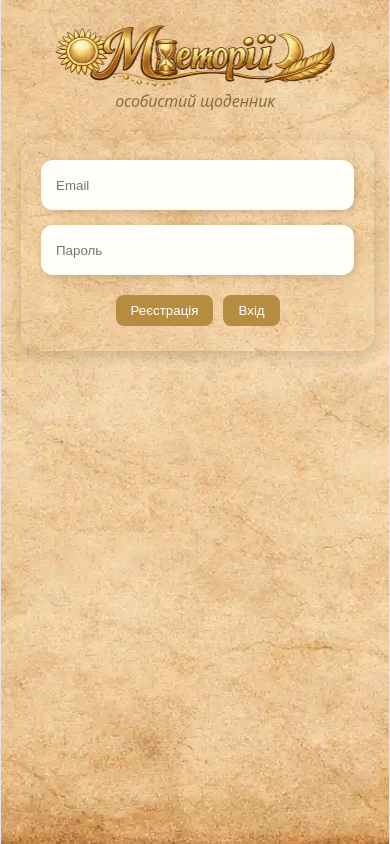
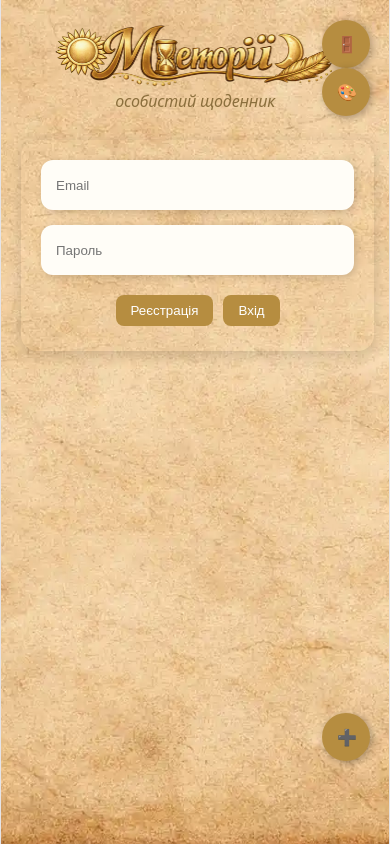
Before and after one commit to Nick-Kiianovskyi/memorii, a React (Vite) app in the folder frontend/: page / in a window 390 px wide. Built offline with nearby package versions, Linux system fonts and the light colour scheme.

Commit message:
Add mobile UI

```diff
--- a/frontend/src/App.css
+++ b/frontend/src/App.css
@@ -45,8 +45,6 @@ body {
 .entry-list {
   list-style: none;
 
-  /* Более тёмный песочный цвет */
-
   background: #e8dcc0;
   /* Внутренние отступы */
 
@@ -56,6 +54,8 @@ body {
   border-radius: 12px;
   box-shadow: 2px 2px 8px rgba(0, 0, 0, 0.15);
   height: calc(100vh - 150px);
+  /* max-height: calc(100vh-230px);*/
+
   overflow-y: auto;
 }
 
@@ -358,19 +358,22 @@ button:hover {
 }
 .editor-header {
   display: flex;
-  gap: 10px;
+
   /* margin-bottom: 15px; */
-  width: 100%;
+  /*width: 100%;*/
 }
 
 .entry-title-input {
-  flex: 1;
+  /*flex: 1;
   font-size: 16px;
-  font-family: inherit;
+  font-family: inherit;*/
+  width: 80%;
 }
 
 .entry-category {
+  /*width: 180px;*/
   width: 180px;
+  flex-shrink: 0;
 }
 .entry-selected {
   outline: 2px solid #8b6f3d;
@@ -515,6 +518,7 @@ entries-panel {
   }
   .diary-layout {
     flex-direction: column;
+    gap: 0;
   }
 
   .entries-panel {
@@ -552,3 +556,129 @@ entries-panel {
     padding: 20px;
   }
 }
+/*
+.floating-save-btn {
+  display: none;
+}*/
+/*
+.floating-new-btn {
+  display: none;
+} */
+.floating-exit-btn {
+  position: fixed;
+  top: 15px;
+  right: 15px;
+  width: 48px;
+  height: 48px;
+
+  font-size: 16px;
+  border: none;
+  border-radius: 50px;
+  background-color: #b68d40;
+  color: white;
+  box-shadow: 2px 2px 8px rgba(0, 0, 0, 0.3);
+  cursor: pointer;
+  z-index: 1000;
+}
+.floating-cat-btn {
+  position: fixed;
+  top: 63px;
+  right: 15px;
+  width: 48px;
+  height: 48px;
+
+  font-size: 16px;
+  border: none;
+  border-radius: 50px;
+  background-color: #b68d40;
+  color: white;
+  box-shadow: 2px 2px 8px rgba(0, 0, 0, 0.3);
+  cursor: pointer;
+  z-index: 1000;
+}
+.floating-new-btn {
+  position: fixed;
+  bottom: 141px;
+  right: 15px;
+  width: 48px;
+  height: 48px;
+
+  font-size: 16px;
+  border: none;
+  border-radius: 50px;
+  background-color: #b68d40;
+  color: white;
+  box-shadow: 2px 2px 8px rgba(0, 0, 0, 0.3);
+  cursor: pointer;
+  z-index: 1000;
+}
+.floating-back-btn {
+  position: fixed;
+  bottom: 78px;
+  right: 15px;
+  width: 48px;
+  height: 48px;
+
+  font-size: 16px;
+  border: none;
+  border-radius: 50px;
+  background-color: #b68d40;
+  color: white;
+  box-shadow: 2px 2px 8px rgba(0, 0, 0, 0.3);
+  cursor: pointer;
+  z-index: 1000;
+}
+
+.floating-save-btn {
+  display: block;
+  position: fixed;
+  bottom: 15px;
+  right: 15px;
+  width: 48px;
+  height: 48px;
+
+  font-size: 16px;
+  border: none;
+  border-radius: 50px;
+  background-color: #b68d40;
+  color: white;
+  box-shadow: 2px 2px 8px rgba(0, 0, 0, 0.3);
+  cursor: pointer;
+  z-index: 1000; /* Ensure it appears above other elements */
+}
+
+@media (max-width: 768px) {
+  .floating-save-btn {
+    display: block;
+    position: fixed;
+    bottom: 15px;
+    right: 15px;
+    width: 48px;
+    height: 48px;
+
+    font-size: 16px;
+    border: none;
+    border-radius: 50px;
+    background-color: #b68d40;
+    color: white;
+    box-shadow: 2px 2px 8px rgba(0, 0, 0, 0.3);
+    cursor: pointer;
+    z-index: 1000; /* Ensure it appears above other elements */
+  }
+  .floating-new-btn {
+    position: fixed;
+    bottom: 78px;
+    right: 15px;
+    width: 48px;
+    height: 48px;
+
+    font-size: 16px;
+    border: none;
+    border-radius: 50px;
+    background-color: #b68d40;
+    color: white;
+    box-shadow: 2px 2px 8px rgba(0, 0, 0, 0.3);
+    cursor: pointer;
+    z-index: 1000;
+  }
+}
--- a/frontend/src/App.jsx
+++ b/frontend/src/App.jsx
@@ -26,6 +26,8 @@ function App() {
   const [filterCategoryId, setFilterCategoryId] = useState("");
   //=== variable to track if a new entry is being created
   const [isNewEntry, setIsNewEntry] = useState(false);
+  const [showList, setShowList] = useState(true);
+  const isMobile = window.innerWidth <= 768; /*for mobile state*/
 
   const addEntry = async () => {
     // ==await fetch("http://localhost:5000/entries", {
@@ -161,10 +163,15 @@ function App() {
         body: JSON.stringify({
           title,
           content: text,
-          category_id: categoryId, // Use null if no category is selected
+          category_id: categoryId || DEFAULT_CATEGORY_ID, // Use null if no category is selected
         }),
       });
       setIsNewEntry(false); // Reset the new entry flag after saving
+      console.log("isMobile =", isMobile);
+      if (isMobile) {
+        console.log("SHOW LIST");
+        setShowList(true);
+      }
       loadEntries();
 
       return;
@@ -173,6 +180,7 @@ function App() {
     // Если запись выбрана
 
     // обновляем её
+    console.log("SAVE", { title, text, categoryId, selectedEntry });
 
     await fetch(
       `${API_URL}/entries/${selectedEntry.id}`,
@@ -189,12 +197,18 @@ function App() {
         body: JSON.stringify({
           title,
           content: text,
-          category_id: categoryId,
+          category_id: categoryId || DEFAULT_CATEGORY_ID,
         }),
       },
     );
     setIsNewEntry(false); // Reset the new entry flag after saving
     loadEntries();
+
+    // for mobile view
+    if (isMobile) {
+      console.log("SHOW LIST");
+      setShowList(true);
+    }
   };
 
   //===ADD CATEGORY ===
@@ -296,10 +310,15 @@ function App() {
 
     setTitle(entry.title || ""); // Assuming entry has a title property
     setText(entry.content);
-    setCategoryId(entry.category_id || ""); // Assuming entry has a category_id property
+    setCategoryId(entry.category_id || DEFAULT_CATEGORY_ID); // Assuming entry has a category_id property
+
+    // for nobile hide
+    if (isMobile) {
+      setShowList(false);
+    }
   };
   // === NEW ENTRY ===
-
+  const DEFAULT_CATEGORY_ID = 1;
   const newEntry = () => {
     // снимаем выбор записи
     setIsNewEntry(true); // Set the flag to indicate a new entry is being created
@@ -309,6 +328,11 @@ function App() {
     setTitle(""); // Clear title for new entry
     setText("");
     setCategoryId(""); // Clear category selection for new entry
+    setCategoryId(DEFAULT_CATEGORY_ID);
+    // for mobile hide
+    if (isMobile) {
+      setShowList(false);
+    }
   };
 
   //=== UPDATE ENTRY ===
@@ -321,7 +345,11 @@ function App() {
         "Content-Type": "application/json",
         Authorization: localStorage.getItem("token"),
       },
-      body: JSON.stringify({ title, content: text, category_id: categoryId }),
+      body: JSON.stringify({
+        title,
+        content: text,
+        category_id: categoryId,
+      }),
     });
 
     loadEntries();
@@ -400,7 +428,7 @@ function App() {
       {isLoggedIn && (
         <>
           {/*<hr /> */}
-
+          {/*
           <div className="editor-bar">
             {" "}
             <button onClick={newEntry}>        Створити       </button>
@@ -410,9 +438,10 @@ function App() {
             </button>
             <button onClick={logout}>Вихід</button>
           </div>
-
+*/}
           <div className="diary-layout">
             {/* Левая колонка со списком записей */}
+            {(!isMobile || showList) && (
               <div className="entries-panel">
                 <div className="search-row">
                   <select
@@ -494,11 +523,14 @@ function App() {
                   ))}
                 </ul>
               </div>
+            )}
+
             {/* Правая колонка */}
             <div className="editor">
               <div
                 className="editor-header"
-                style={{ visibility: isNewEntry ? "visible" : "hidden" }}
+                /*style={{ visibility: isNewEntry ? "visible" : "hidden" }}*/
+                style={{ display: isNewEntry ? "block" : "none" }}
               >
                 <input
                   type="text"
@@ -535,6 +567,44 @@ function App() {
               {/* <button onClick={loadEntries}>        Оновити       </button> */}
             </div>
           </div>
+        </>
+      )}
+      <button className="floating-exit-btn" onClick={logout} title="Вийти">
+        🚪
+      </button>
+      <button
+        className="floating-cat-btn"
+        onClick={() => setShowCategories(!showCategories)}
+        title="Категорії"
+      >
+        🎨
+      </button>
+      <button
+        className="floating-new-btn"
+        onClick={newEntry}
+        title="Новий запис"
+      >
+        ➕
+      </button>
+
+      {(selectedEntry || isNewEntry) && (
+        <>
+          <button
+            className="floating-back-btn"
+            onClick={() => {
+              setShowList(true);
+
+              setIsNewEntry(false);
+              setTitle("");
+              setText("");
+              setSelectedEntry(null);
+            }}
+          >
+            ⇦
+          </button>
+          <button className="floating-save-btn" onClick={saveEntry}>
+            💾
+          </button>
         </>
       )}
       {deleteId && (
```
Also changed, not shown: 2 other files (tests, documents, lock files or other folders). Lines whose indentation alone changed are shown as unchanged.
